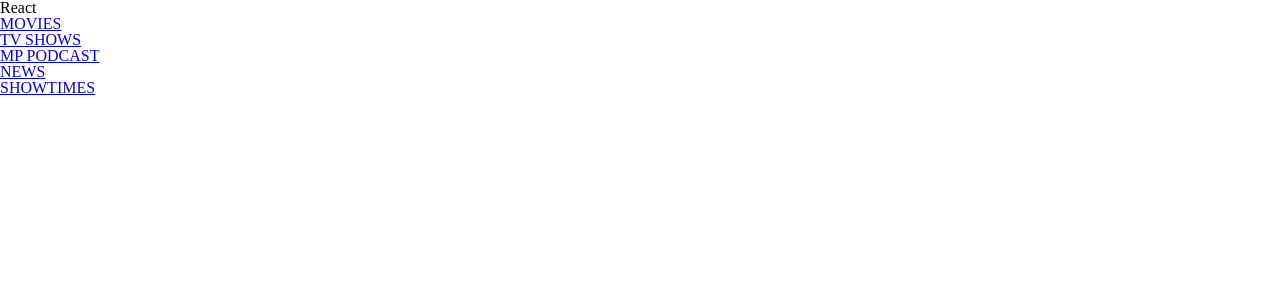
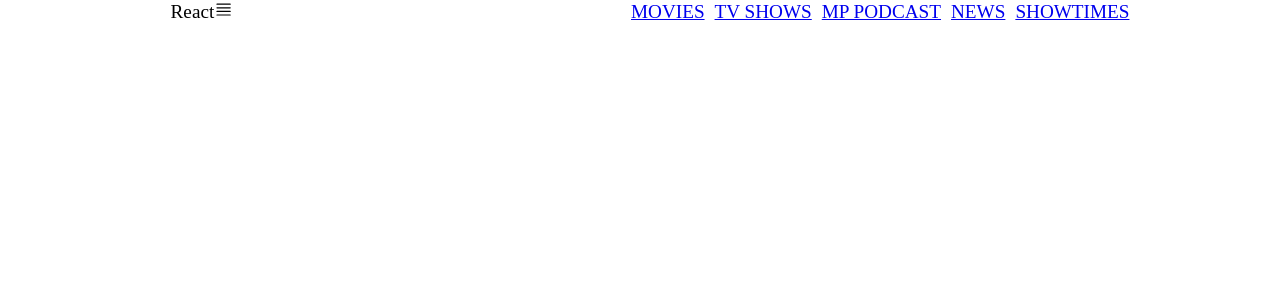
Before and after one commit to tiQu/rotten-potatoes, a React (Create React App) app in the folder lab-2-react-tilman-queitsch/: page / in a window 1280 px wide. Shown: the top 300 px of the page. Built offline with nearby package versions, Linux system fonts and the light colour scheme.

Commit message:
Adding basic styles to navbar

```diff
--- a/lab-2-react-tilman-queitsch/src/components/global/Navbar/Navbar.css
+++ b/lab-2-react-tilman-queitsch/src/components/global/Navbar/Navbar.css
@@ -0,0 +1,32 @@
+.NavbarItems {
+    display: flex;
+    justify-content: center;
+    align-items: center;
+    font-size: 1.2rem;
+}
+
+.navbar-logo {
+    color: black;
+    justify-self: start;
+    margin-left: 20px;
+    cursor: pointer;
+}
+
+.fa-react {
+    margin-left: 0.5rem;
+    font-size: 1.6rem;
+}
+
+.nav-menu {
+    display: grid;
+    grid-template-columns: repeat(5, auto);
+    grid-gap: 10px;
+    list-style: none;
+    text-align: center;
+    width: 70vw;
+    justify-content: end;
+}
+
+.nav-links {
+
+}
--- a/lab-2-react-tilman-queitsch/src/components/global/Navbar/Navbar.js
+++ b/lab-2-react-tilman-queitsch/src/components/global/Navbar/Navbar.js
@@ -1,15 +1,26 @@
 import React from 'react';
-import { NavItems } from './NavItems'
+import { NavItems } from './NavItems';
+import './Navbar.css';
 
 class Navbar extends React.Component{
+    state = { clicked: false }
+
+    handleClick = () => {
+        this.setState({ clicked: !this.state.clicked });
+    }
+
     render(){
         return (
             <nav className="NavbarItems">
                 <h1 className="navbar-logo">React<i className="fab fa-ract"></i></h1>
-                <div ClassName="menu-icon">
-
+                <div ClassName="menu-icon" onClick={this.handleClick}>
+                    <i classname={this.state.clicked ? 'bss bsi-times' : 'bss bsi-bars'}>
+                    <svg width="1em" height="1em" viewBox="0 0 16 16" class="bi bi-justify" fill="currentColor" xmlns="http://www.w3.org/2000/svg">
+                        <path fill-rule="evenodd" d="M2 12.5a.5.5 0 0 1 .5-.5h11a.5.5 0 0 1 0 1h-11a.5.5 0 0 1-.5-.5zm0-3a.5.5 0 0 1 .5-.5h11a.5.5 0 0 1 0 1h-11a.5.5 0 0 1-.5-.5zm0-3a.5.5 0 0 1 .5-.5h11a.5.5 0 0 1 0 1h-11a.5.5 0 0 1-.5-.5zm0-3a.5.5 0 0 1 .5-.5h11a.5.5 0 0 1 0 1h-11a.5.5 0 0 1-.5-.5z"/>
+                    </svg>
+                    </i>
                 </div>
-                <ul>
+                <ul className = {this.state.clicked ? 'nav-menu active' : 'nav-menu'}>
                     {NavItems.map((item, index) => {
                         return (
                             <li key={index}>
```
